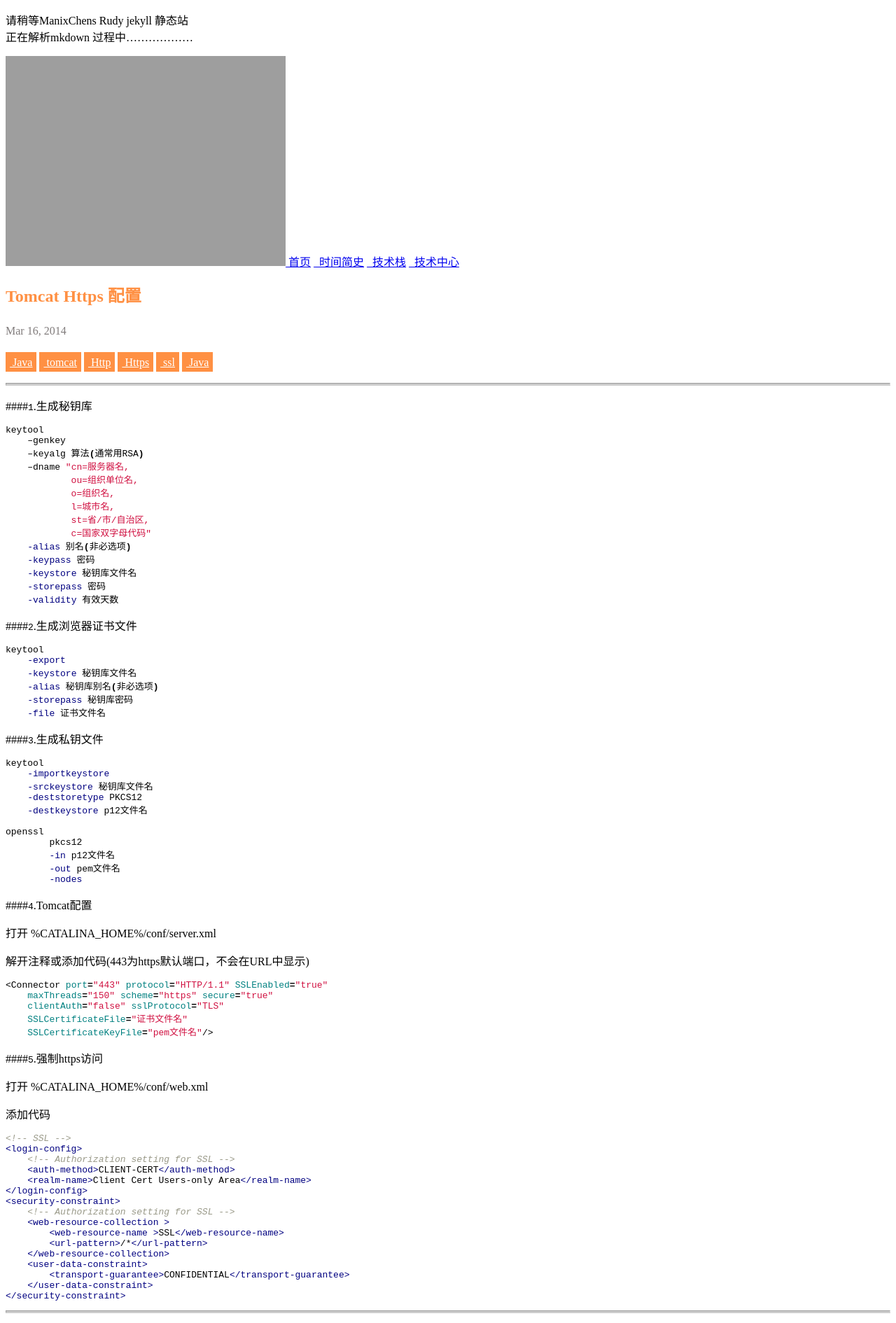
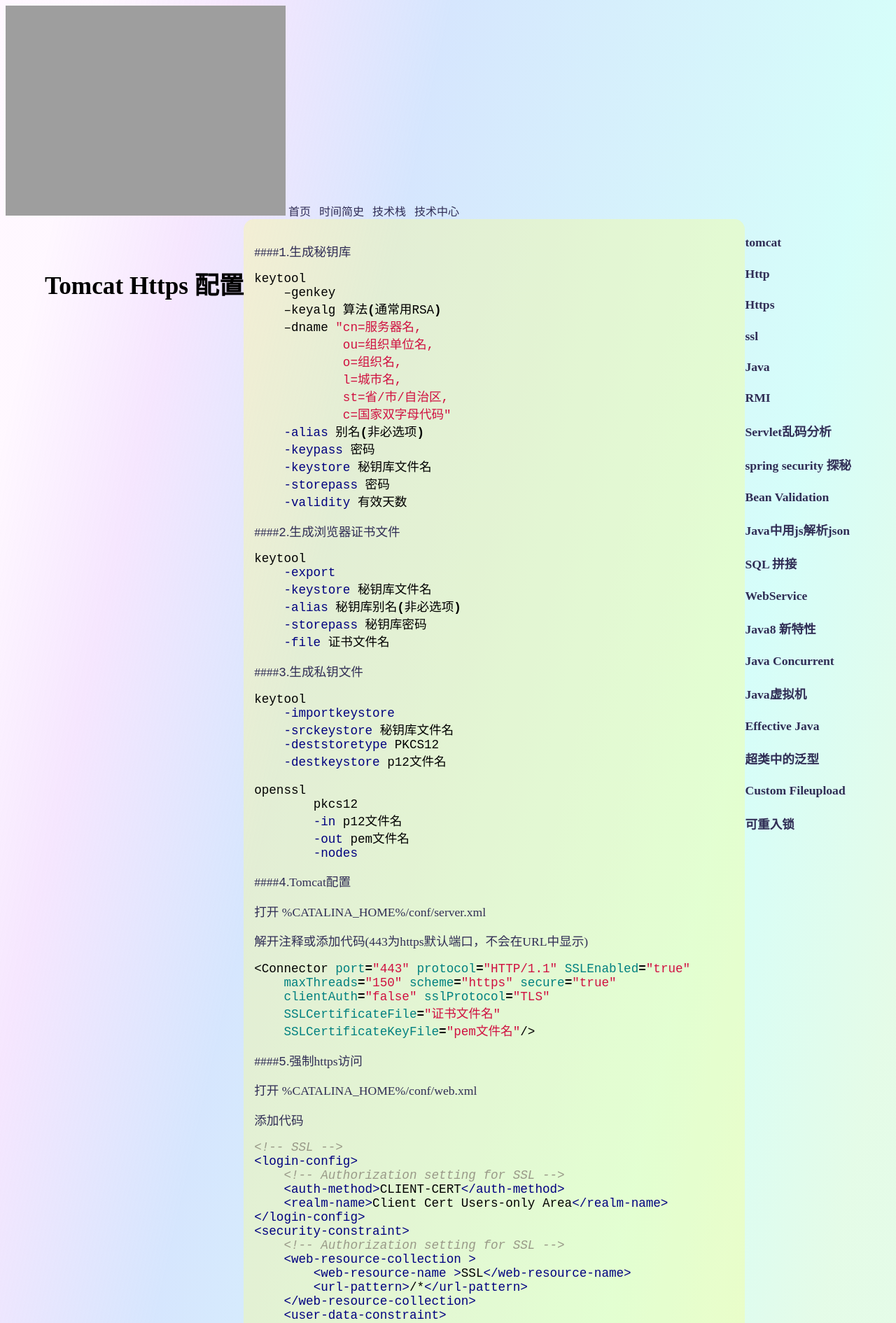
Before and after one commit to ManixChen/manixchen.github.com, a Jekyll site: the page built from _posts/2014-03-16-tomcat-https.md, in a window 1280 px wide. Shown: the top 1890 px of the page at 70% size. Built offline with Jekyll 4.4.1, drawn with Linux system fonts in a browser that asks for light colours; a script that is not in the unit is left out; comment, search, counter and statistics services are not loaded; some of the changed text lies outside the part shown.

Commit message:
简单定制开发详情页

```diff
--- a/_config.yml
+++ b/_config.yml
@@ -21,8 +21,8 @@
       type: "posts"
     values:
       layout: post
-      styles : [highlight.css,post.css]
-      scripts : [post.js]
+      styles : [elementplus.css,style.css,index.css,highlight.css]
+      scripts : [index.js]
 
 
 autor: "manixchen"
@@ -44,7 +44,5 @@
 url: "https://manixchen.github.io/"
 # imgrepo: "https://manixchen.github.io/static/img"
 
-#https://manixchen.github.io/
-
 # url: "http://127.0.0.1:4000"
 imgrepo: "http://127.0.0.1:4000/static/img"
--- a/_layouts/default.html
+++ b/_layouts/default.html
@@ -22,24 +22,11 @@
 <div class="main">
     {{ content }}
 </div>
-<el-backtop :bottom="100">
-    <!-- element返回顶部 -->
-    <div style="
-        height: 100%;
-        width: 100%;
-        background-color: var(--el-bg-color-overlay);
-        box-shadow: var(--el-box-shadow-lighter);
-        text-align: center;
-        line-height: 40px;
-        color: #1989fa;
-      "  >
-      UP
-    </div>
-  </el-backtop>
-{% include footer.html %}
 <div class="epcl-waves-wrapper">
 
 </div>
 </div>
+<el-backtop :right="100" :bottom="100" />
+  {% include footer.html %}
 </body>
 </html>
--- a/_layouts/post.html
+++ b/_layouts/post.html
@@ -1,50 +1,59 @@
 ---
 layout: default
 ---
-<div class="row">
-    <div class="content col-lg-9">
-        <div class="sheet post">
-          <header>
-            <h2>{{ page.title }}</h2>
-            <p class="post-meta">
-                <span class="octicon octicon-clock"></span> {{ page.date | date: "%b %-d, %Y" }}{% if page.author %} • {{ page.author }}{% endif %}{% if page.meta %} • {{ page.meta }}{% endif %}
-            </p>
-            <p class="post-tag">
-                <span>{% for cat in page.categories %}<a href="{{ '/category' | prepend: site.baseurl | prepend: site.url }}/#{{ cat }}"><span class="octicon octicon-list-unordered"></span>&nbsp;{{ cat }}</a>{% endfor %}</span>
-                <span>{% for tag in page.tags %}
-                    <a class="word-keep" href="{{ '/tags' | prepend: site.baseurl | prepend: site.url }}/#{{ tag }}"><span class="octicon octicon-tag"></span>&nbsp;{{ tag }}</a>
+
+
+
+<el-row class="article-box-container" post-cate="All" justify="center">
+    <el-col :sm="24"  >
+      <br>
+      <br>
+      <h1 justify="center">{{ page.title }}</h1>
+      <br>
+      <br>
+    </el-col>
+    <el-col :sm="24" :md="20" :lg="18">
+        <div class="blog-article-box">
+            {{content}}
+        </div>
+        <el-row class="row-bg blog-article-bottom" justify="space-around">
+            <el-col :sm="24"   :md="14">
+                {% for cat in page.categories %}
+                <a href="{{ '/category' | prepend: site.baseurl | prepend: site.url }}/#{{ cat }}">
+                    {{ cat }}
+                </a>
                 {% endfor %}
+
+                {% for tag in page.tags %}
+                    <a class="categori-tag" href="{{ '/tags' | prepend: site.baseurl | prepend: site.url }}/#{{ tag }}">
+                        {{ tag }}</a>
+                {% endfor %}
+            </el-col>
+            <el-col :sm="24"   :md="7">
+                <a class="title" href="{{ post.url | prepend: site.baseurl | prepend: site.url }}">
+                    {{ post.title }}
+                </a>
+            </el-col>
+            <el-col :sm="24"   :md="3">
+                <span> {% if page.author %}
+                    {{ page.author }}
+                {% endif %}
+                {% if page.meta %}  {{ page.meta }}{% endif %}</span>
+                <span class="pull-right">
+
+
+                    {{ page.date | date: "%b %-d, %Y" }}
                  </span>
-            </p>
-          </header>
-          <hr class="boundary">
+                </el-col>
+          </el-row>
+
+
+        <!-- 外部引用 -->
         <article>
-            {{content}}
             <div class="adjusz">
-              <div class="ds-thread" data-thread-key="2c67cc9d683caea3afc725727b974b5e" data-title="{{ page.title }}" data-url="请替换成文章的网址"></div>
-              <!-- 多说评论框 end -->
-              <script type="text/javascript">
-                var duoshuoQuery = {short_name:"manixchen"};
-              	(function() {
-                  //console.log(window.location.href);
-              		var ds = document.createElement('script');
-              		ds.type = 'text/javascript';ds.async = true;
-              		ds.src = (document.location.protocol == 'https:' ? 'https:' : 'http:') + '//static.duoshuo.com/embed.js';
-              		ds.charset = 'UTF-8';
-              		(document.getElementsByTagName('head')[0]
-              		 || document.getElementsByTagName('body')[0]).appendChild(ds);
-              	})();
-                  window.addEventListener("load",function(){
-                    //为多说评论框添加当前页面的地址
-                    var dsThread=document.getElementsByClassName("ds-thread");
-                    //console.log(dsThread.length);
-                    if(dsThread.length>0&&dsThread[0].getAttribute("data-url")!=null){
-                      //console.log(dsThread[0].getAttribute("data-url"));
-                      dsThread[0].setAttribute("data-url",window.location.href);
-                    }
-
-                  });
-              	</script>
+              <div class="ds-thread" data-thread-key="2c67cc9d683caea3afc725727b974b5e"
+              data-title="{{ page.title }}" data-url="请替换成文章的网址"></div>
+                <input type="hidden" id="disqus_shortname" value="{{ post.url | prepend: site.baseurl }}/{{site.disqus_shortname }}" >
             </div>
           </article>
           <hr class="boundary">
@@ -56,40 +65,29 @@
               <a href="#" class="bds_fbook" data-cmd="fbook" title="分享到Facebook"></a>
               <a href="#" class="bds_copy" data-cmd="copy" title="分享到复制网址"></a>
           </div>
-        </div>
-        <div class="pad-min"></div>
           <div id="post-comment" class="sheet post">
               <div id="disqus_thread"></div>
+
           </div>
-    </div>
-    <div class="content-navigation col-lg-3">
-      <div class="shadow-bottom-center" >
-        <div class="content-navigation-toc">
-            <div class="content-navigation-header">
-                <span class="octicon octicon-list-unordered"></span>&nbsp;Toc
-            </div>
-            <div class="content-navigation-list toc"></div>
-        </div>
-        <div class="content-navigation-tag">
-            <div class="content-navigation-header">
-                <span class="octicon octicon-list-unordered"></span>&nbsp;Tags
-            </div>
-            <div class="content-navigation-list">
-                <ul>
+    </el-col>
+    <!-- right top -->
+    <el-col :sm="24" :md="4" :lg="3" class="nav-padding">
+        <el-collapse  v-model="activeNames">
+            <el-collapse-item title="top" name="1">
+
+            </el-collapse-item>
+            <el-collapse-item title="Tags" name="2">
+
                 {% for tag in page.tags %}
-                    <li>
-                        <a href="{{ '/tags' | prepend: site.baseurl | prepend: site.url }}#{{ tag }}"><span class="octicon octicon-tag"></span>&nbsp;{{ tag }}</a>
-                    </li>
+                    <h4>
+                        <a href="{{ '/tags' | prepend: site.baseurl | prepend: site.url }}#{{ tag }}">
+
+                            {{ tag }}
+                        </a>
+                    </h4>
                 {% endfor %}
-                </ul>
-            </div>
-        </div>
-        <div class="content-navigation-related">
-            <div class="content-navigation-header">
-                <span class="octicon octicon-list-unordered"></span>&nbsp;Related
-            </div>
-            <div class="content-navigation-list">
-                <ul>
+            </el-collapse-item>
+            <el-collapse-item title="Related" name="3">
                 {% assign postsAfterFilter = '-' | split: "-" %}
 
                 {% for p in site.posts %}
@@ -116,14 +114,14 @@
 
                 {% if postsAfterFilter.size > 0 %}
                     {% for p in postsAfterFilter limit: 15 %}
-                            <li>
+                        <h4>
                             <a href="{{ p.url | prepend: site.baseurl | prepend: site.url }}">{{ p.title }}</a>
-                            </li>
+                        </h4>
                     {% endfor %}
                 {% endif %}
-                </ul>
-            </div>
-        </div>
-      </div>
-    </div>
-</div>
+            </el-collapse-item>
+          </el-collapse>
+
+    </el-col>
+
+</el-row>
--- a/static/css/style.css
+++ b/static/css/style.css
@@ -195,8 +195,9 @@
      top: 110%;
      left: -100px;
      width: 350px;
-     color: #303030;
-     font-size: 20px;
+     color: #000;
+     font-size: 18px;
+     font-weight: 600;
      text-align: center;
  }
 
@@ -356,3 +357,34 @@
   .article-box .article-intro-head{
     padding-left: 50px;
   }
+
+  /* 博客 */
+  .article-box-container{
+    font-size: 1.1rem;
+
+  }
+  .blog-article-box{
+    min-height: 400px;
+    background: rgba(255,255,115,0.3);
+    padding: 15px;
+    border-radius: 15px;
+  }
+  .blog-article-box img{
+    width: 50%;
+    margin: 30px auto;
+  }
+
+  .blog-article-bottom{
+     padding: 15px;
+  }
+
+  .blog-article-bottom  a{
+     padding: 5px 8px;
+     border-bottom: 1px dashed #303030;
+     margin: 8px 15px;
+  }
+
+
+  .nav-padding  .el-collapse>div button,.nav-padding  .el-collapse>div a{
+    padding: 0 20px;
+  }
--- a/static/js/index.js
+++ b/static/js/index.js
@@ -13,15 +13,68 @@
     search: '',
     date: '',
     })
+
+
+    function loadedDuoshuo(){
+        function duoshuo(){
+          var duoshuoQuery = {short_name:"manixchen"};
+          var ds = document.createElement("script");
+          ds.type = "text/javascript";
+          // ds.async = true;
+          // ds.src =   (document.location.protocol == "https:" ? "https:"  : "http:") + "//static.duoshuo.com/embed.js";
+          ds.src =  "http://static.duoshuo.com/embed.js";//测试已经失效
+          ds.charset = "UTF-8";
+          (
+            document.getElementsByTagName("head")[0] ||
+            document.getElementsByTagName("body")[0]
+          ).appendChild(ds);
+          //为多说评论框添加当前页面的地址
+          var dsThread=document.getElementsByClassName("ds-thread");
+          //console.log(dsThread.length);
+          if(dsThread.length>0&&dsThread[0].getAttribute("data-url")!=null){
+            //console.log(dsThread[0].getAttribute("data-url"));
+            dsThread[0].setAttribute("data-url",window.location.href);
+          }
+
+        }
+
+
+        function share(){
+          window._bd_share_config={"common":{"bdSnsKey":{},"bdText":"","bdMini":"2","bdMiniList":false,"bdPic":"","bdStyle":"1","bdSize":"24"},"share":{}};
+          with(document)0[getElementsByTagName("script")[0].parentNode.appendChild(createElement('script')).src='http://bdimg.share.baidu.com/static/api/js/share.js?v=89860593.js?cdnversion='+~(-new Date()/36e5)];
+        }
+
+
+        function disqus(){
+          /* * * CONFIGURATION VARIABLES * * */
+          var disqus_shortname =document.getElementById("disqus_shortname").value;
+          console.log("disqus_shortname:",disqus_shortname);
+          var dsq = document.createElement('script');
+          dsq.type = 'text/javascript';
+          //  dsq.async = true;
+          dsq.src =   disqus_shortname + '.disqus.com/embed.js';
+          document.getElementsByTagName("script")[0].parentNode.appendChild(dsq);
+        }
+
+        if(document.getElementById("disqus_shortname")){
+          duoshuo();
+          share();
+          disqus();
+        }
+      };
+
+      const activeNames = ref(['1','2','3'])
     return {
       message,
       loading,
-      formInline,
-      changeLoading
+      formInline,activeNames,
+      changeLoading,loadedDuoshuo,
     }
   },
   mounted() {
     Vue.nextTick(this.changeLoading)
+
+      // setTimeout(Vue.nextTick(this.loadedDuoshuo),500);
   },
   delimiters:['[[[',']]]']
 //   delimiters:['${','}']
--- a/static/js/post.js
+++ /dev/null
@@ -1,38 +0,0 @@
----
-    layout: null
----
-
-/**
- * 页面ready方法
- */
-$(document).ready(function() {
-    generateContent();
-    share();
-    disqus();
-});
-
-/**
- * 侧边目录
- */
-function generateContent() {
-    var $mt = $('.toc');
-    var toc = $(".post ul#markdown-toc").clone().get(0);
-    $mt.each(function(i,o){
-        $(o).html(toc);
-    });
-}
-
-function share(){
-    window._bd_share_config={"common":{"bdSnsKey":{},"bdText":"","bdMini":"2","bdMiniList":false,"bdPic":"","bdStyle":"1","bdSize":"24"},"share":{}};
-    with(document)0[getElementsByTagName("script")[0].parentNode.appendChild(createElement('script')).src='http://bdimg.share.baidu.com/static/api/js/share.js?v=89860593.js?cdnversion='+~(-new Date()/36e5)];
-}
-
-
-function disqus(){
-    /* * * CONFIGURATION VARIABLES * * */
-    var disqus_shortname = '{{site.disqus_shortname}}';
-
-    var dsq = document.createElement('script'); dsq.type = 'text/javascript'; dsq.async = true;
-    dsq.src = '//' + disqus_shortname + '.disqus.com/embed.js';
-    document.getElementsByTagName("script")[0].parentNode.appendChild(dsq);
-}
```
Also changed, not shown: _posts/2024-02-18-github.md (added, +9 -0 lines), pages/5link-external.md (+0 -1 lines), static/js/tags.js (added). Lines whose indentation alone changed are shown as unchanged.
